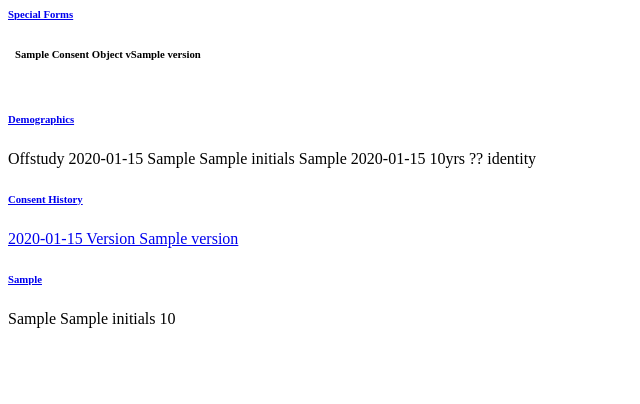
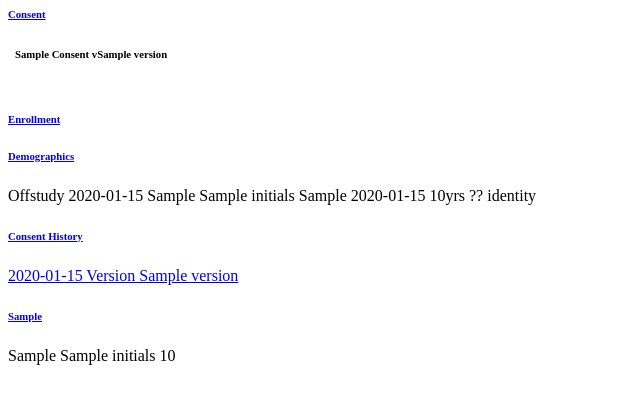
Before and after one commit to botswana-harvard/bcpp-subject, a Django app: template bcpp_subject/templates/bcpp_subject/dashboard/sidebar.html in a window 1280 px wide. Shown: the top 404 px of the page, without its empty margins (0-640 px from the left). Run offline with Django 3.2, Linux system fonts and the light colour scheme; the template is opened without the code that fills it: most values are stand-ins (such as "Sample title", 1, 10 or a date in 2020); parts of the project's set-up code (start-up, migrations or seed data) failed here and were passed over; some libraries are stand-ins or nearby versions.

Commit message:
separate consent into its own panel

```diff
--- a/bcpp_subject/templates/bcpp_subject/dashboard/sidebar.html
+++ b/bcpp_subject/templates/bcpp_subject/dashboard/sidebar.html
@@ -4,35 +4,23 @@
 {% load edc_base_extras %}
 
 
-{% block special_forms %}
+{% block consent_forms %}
+
 <div class="table-responsive small text-default">
     <table class="table table-condensed">
         <thead></thead>
         <tbody>
 
         <tr>
+        <td class="{% if consent %}success{% else %}warning{% endif %}">
+
+        <a role="button" class="btn btn-sm btn-{% if consent %}success{% else %}warning{% endif %}"
+           href="{{ consent.get_absolute_url }}?next={{ consent.next_url }}&{{ consent.extra_querystring }}">
+             <i class="fa fa-{% if consent %}pencil{% else %}plus{% endif %} fa-sm fa-fw"></i>
+        </a>
 
         <td class="{% if consent %}success{% else %}warning{% endif %}">
-
-        {% if consent.id %}
-
-           <a role="button" class="btn btn-sm btn-success"
-              href="{{ consent.get_absolute_url }}?next={{ consent.next_url }}&{{ consent.extra_querystring }}">
-                <i class="fa fa-pencil fa-sm fa-fw"></i>
-           </a>
-
-        {% else %}
-
-           <a role="button" class="btn btn-sm btn-warning"
-              href="{{ consent_object.get_absolute_url }}?next={{ consent.next_url }}&{{ consent.extra_querystring }}">
-                <i class="fa fa-plus fa-sm fa-fw"></i>
-           </a>
-
-        {% endif %}
-
-
-        <td class="{% if consent %}success{% else %}warning{% endif %}">
-            <h6>{{ consent_object.verbose_name|title }} v{{ consent_object.version }}</h6>
+            <h6>{{ consent.verbose_name|title }} v{{ consent.version }}</h6>
         </td>
 
         </tr>
@@ -41,7 +29,7 @@
     </table>
 </div>
 
-{% endblock special_forms %}
+{% endblock consent_forms %}
 
 {% block demographics %}
 
--- a/bcpp_subject/templates/bcpp_subject/dashboard/sidebar/base_sidebar.html
+++ b/bcpp_subject/templates/bcpp_subject/dashboard/sidebar/base_sidebar.html
@@ -4,11 +4,22 @@
     <div class="panel panel-default">
       <div class="panel-heading">
           <h6 class="panel-title"><i class="fa fa-list-alt fa-lg fa-fw"></i>
-              <a data-toggle="collapse" data-parent="#accordion" href="#enrollment">Special Forms</a>
+              <a data-toggle="collapse" data-parent="#accordion" href="#consent">Consent</a>
+          </h6>
+      </div>
+      <div id="consent" class="panel-collapse collapse in">
+         {% block consent_forms %}{% endblock consent_forms %}
+      </div>
+    </div>
+
+    <div class="panel panel-default">
+      <div class="panel-heading">
+          <h6 class="panel-title"><i class="fa fa-list-alt fa-lg fa-fw"></i>
+              <a data-toggle="collapse" data-parent="#accordion" href="#enrollment">Enrollment</a>
           </h6>
       </div>
       <div id="enrollment" class="panel-collapse collapse in">
-         {% block special_forms %}{% endblock special_forms %}
+         {% block enrollment_forms %}{% endblock enrollment_forms %}
       </div>
     </div>
 
```
